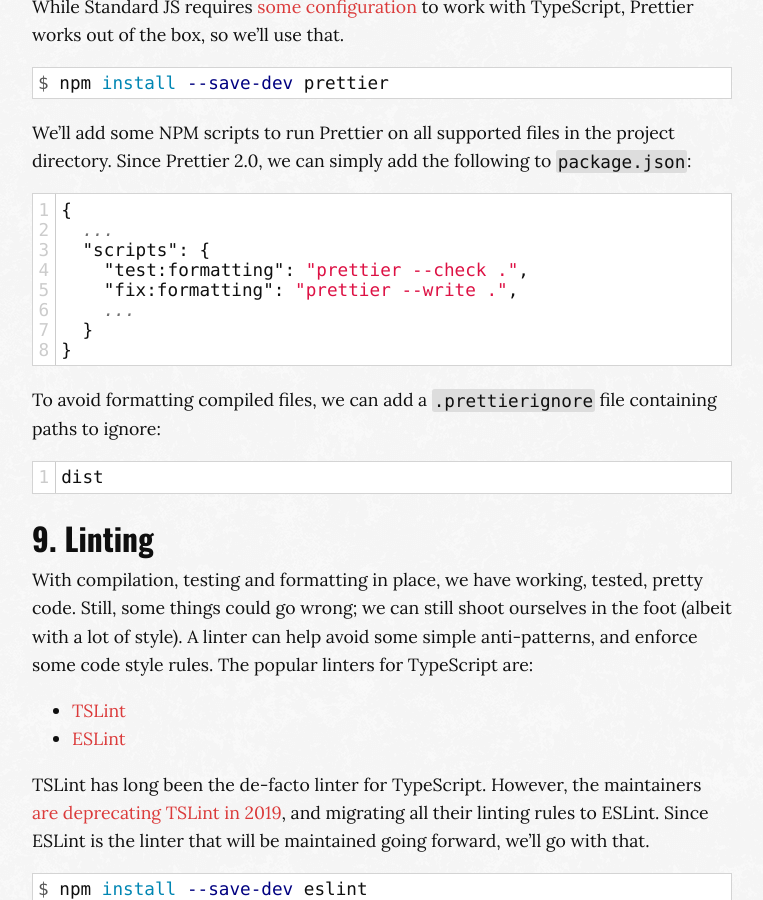
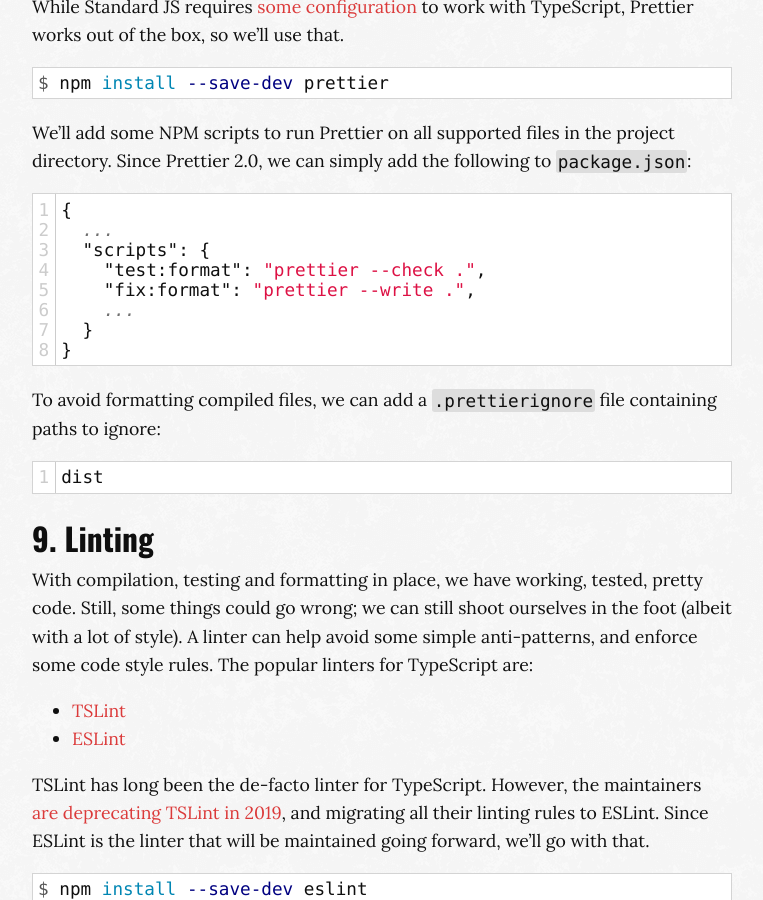
Before and after one commit to MaximeKjaer/kjaer.io, a Jekyll site: the page built from _posts/2019-11-17-ts-npm-config.md, in a window 1280 px wide and 900 px high, scrolled down 13660 px. Shown: the whole window, without its empty margins (258-1021 px from the left). Built offline with Jekyll 4.4.1, drawn with Linux system fonts in a browser that asks for light colours; comment, search, counter and statistics services are not loaded.

Commit message:
Fix npm command name in ts-npm-config

```diff
--- a/_posts/2019-11-17-ts-npm-config.md
+++ b/_posts/2019-11-17-ts-npm-config.md
@@ -445,8 +445,8 @@
 {
   ...
   "scripts": {
-    "test:formatting": "prettier --check .",
-    "fix:formatting": "prettier --write .",
+    "test:format": "prettier --check .",
+    "fix:format": "prettier --write .",
     ...
   }
 }
```
